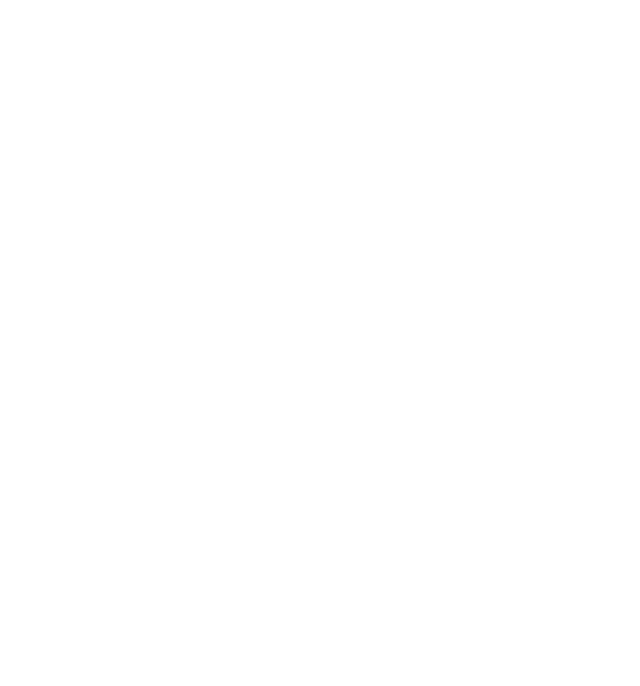
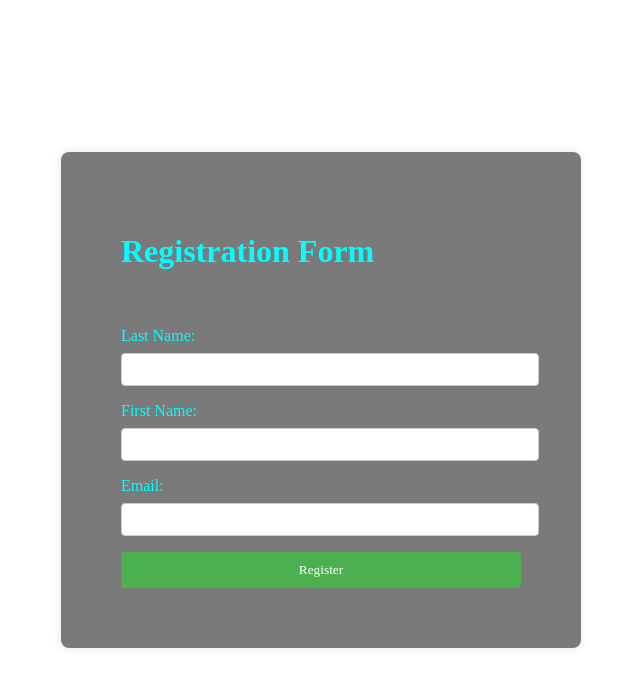
Before and after one commit to DebianCatt/PHPSampleCrud, a plain HTML site: page src/register.html in a window 1280 px wide. Shown: the whole page, without its empty margins (319-959 px from the left). Drawn offline with Linux system fonts and the light colour scheme; a web font is replaced by a local one.

Commit message:
js added, pages, registration form, etc

```diff
--- a/src/css/concept.css
+++ b/src/css/concept.css
@@ -1,3 +1,39 @@
 body{
-    background-color: aqua;
+    color:aqua;
+    padding-left: 5px;
+    padding-top: 100px;
+    text-shadow: 2px 2px 4px rgba(0, 0, 0, 0.849);
+    animation: frameAnimation 2s ease-out 0s forwards;
+    border-radius: 20px;
 }
+p1{
+    font-size: 22px;
+    font-family: solarpunkfont;
+}
+p2{
+    font-size: 17px;
+    font-family: solarpunkfont2;
+}
+
+/*---------------------FONTS-------------------------*/
+@font-face{
+    font-family: solarpunkfont;
+    src: url(../../fonts/DelogsGoesHi-Tech.otf);
+}
+@font-face{
+    font-family: solarpunkfont2;
+    src: url(../../fonts/staravenue.ttf);
+}
+
+/*-------------------ANIMATIONS----------------------*/
+
+@keyframes frameAnimation {
+    from{
+        opacity: 0;
+
+    }
+    to{
+        opacity: 5;
+
+    }
+}
--- a/src/css/index.css
+++ b/src/css/index.css
@@ -4,7 +4,7 @@ body{
     padding-left: 5px;
     padding-top: 100px;
     text-shadow: 2px 2px 4px rgba(0, 0, 0, 0.849);
-    animation: frameAnimation 2s ease-out 0s forwards;
+    animation: frameAnimation 1s ease-out 0s forwards;
 
 }
 
--- a/src/css/main.css
+++ b/src/css/main.css
@@ -3,13 +3,15 @@
 
 
 body{
-    background-image: url(../../images/bot-cow-qr.png);
+    background-image: url(../../images/mars-view-outerspace.png);
+    background-color: rgba(0, 0, 0, 0.274);
     overflow: hidden;
     background-repeat: no-repeat;
+    transition: background 0.5s ease;
 }
 
 .nav_hex_home{
-    background-color: aquamarine;
+    background-color: aqua;
     width: 100px;
     height: 120px;
     position:absolute;
@@ -22,7 +24,7 @@ body{
 }
 
 .nav_hex_concept{
-    background-color: rgb(131, 255, 127);
+    background-color: aqua;
     width: 100px;
     height: 120px;
     position:absolute;
@@ -35,7 +37,7 @@ body{
 }
 
 .nav_hex_register{
-    background-color: rgb(255, 210, 127);
+    background-color: aqua;
     width: 100px;
     height: 120px;
     position:absolute;
@@ -48,7 +50,7 @@ body{
 }
 
 .nav_hex_registered{
-    background-color: aquamarine;
+    background-color: aqua;
     width: 100px;
     height: 120px;
     position:absolute;
@@ -74,7 +76,7 @@ body{
 }
 */
 .nav_hex_about{
-    background-color: aquamarine;
+    background-color: aqua;
     width: 100px;
     height: 120px;
     position:absolute;
@@ -96,7 +98,11 @@ body{
     object-position: center center;
 }*/
 
-.nav_hex_home img, .nav_hex_concept img
+/*this images are just a frontcover to enable user to interact with the shapes
+so we will set them to op 0 because we don't really need to see them*/
+.nav_hex_home img, .nav_hex_concept img,
+.nav_hex_register img, .nav_hex_registered img,
+.nav_hex_about img
 {
     opacity: 0;
 }
--- a/src/css/register.css
+++ b/src/css/register.css
@@ -0,0 +1,54 @@
+body {
+    font-family: Arial, sans-serif;
+    display: flex;
+    align-items: center;
+    justify-content: center;
+    height: 100vh;
+    margin: 0;
+}
+
+label, button, h1{
+    font-family: solarpunkfont;
+    color:aqua;
+
+}
+
+@font-face{
+    font-family: solarpunkfont;
+    src: url(../../fonts/DelogsGoesHi-Tech.otf);
+}
+
+.registration-box {
+    background-color: rgba(0, 0, 0, 0.521);
+    padding: 60px;
+    border-radius: 8px;
+    box-shadow: 0 0 10px rgba(0, 0, 0, 0.1);
+    width: 400px;
+}
+
+.registration-box label {
+    display: block;
+    margin-bottom: 8px;
+}
+
+.registration-box input {
+    width: 100%;
+    padding: 8px;
+    margin-bottom: 16px;
+    border: 1px solid #ccc;
+    border-radius: 4px;
+}
+
+.registration-box button {
+    background-color: #4caf50;
+    color: #fff;
+    padding: 10px;
+    border: none;
+    border-radius: 4px;
+    cursor: pointer;
+    width: 100%;
+}
+
+.registration-box button:hover {
+    background-color: #45a049;
+}
--- a/src/css/registered.css
+++ b/src/css/registered.css
@@ -0,0 +1,3 @@
+body{
+    background-color: aqua;
+}
--- a/src/register.html
+++ b/src/register.html
@@ -3,9 +3,31 @@
 <head>
     <meta charset="UTF-8">
     <meta name="viewport" content="width=device-width, initial-scale=1.0">
-    <title>Document</title>
+    <title>Register</title>
+    <link rel="stylesheet" href="../src/css/register.css">
 </head>
 <body>
+    <div class="registration-box">
+        <h1>Registration Form</h1><br><br>
+
+        <label for="lastname">Last Name:</label>
+        <input type="text" id="lastname" name="lastname" required>
+
+        <label for="firstname">First Name:</label>
+        <input type="text" id="firstname" name="firstname" required>
+
+        <label for="email">Email:</label>
+        <input type="email" id="email" name="email" required>
+
+        <button type="button" onclick="registerUser()">Register</button>
+    </div>
+
+    <script>
+        function registerUser() {
+            // Add your registration logic here
+            alert('User registered successfully!');
+        }
+    </script>
 
 </body>
 </html>
--- /dev/null
+++ b/src/script.js
@@ -0,0 +1,4 @@
+function changeBackground(imageUrl) {
+    document.body.style.backgroundImage = imageUrl;
+
+}
```
Also changed, not shown: src/concept.html (+20 -3 lines), src/registered.html (+2 -1 lines), src/solarpunk.html (+20 -7 lines).
